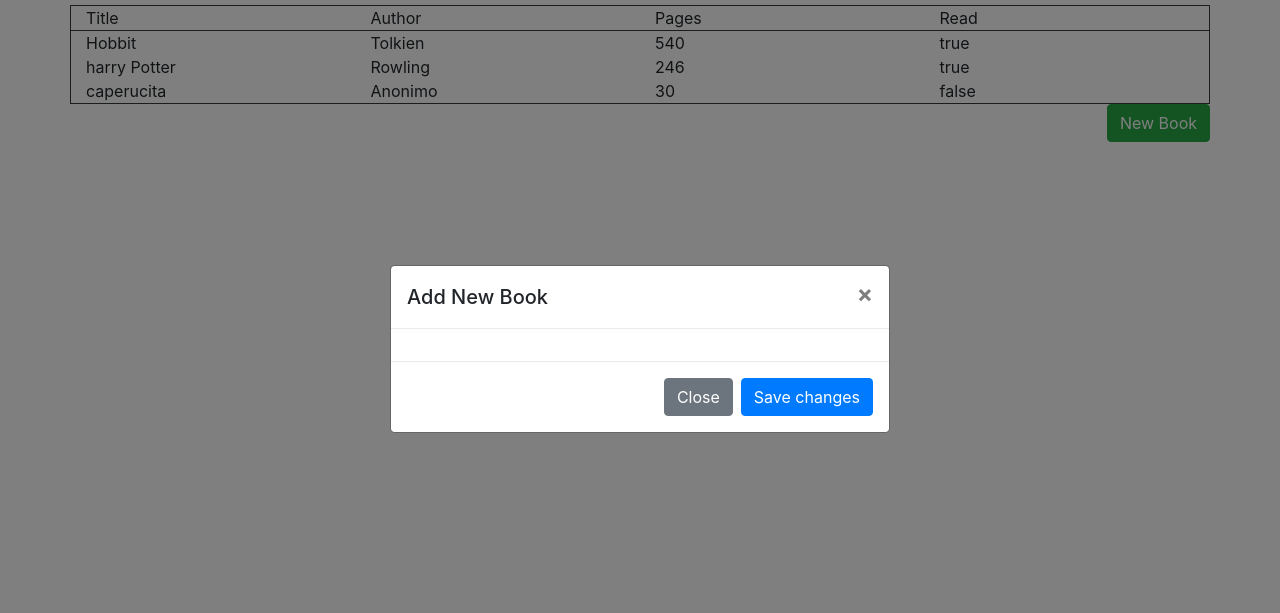
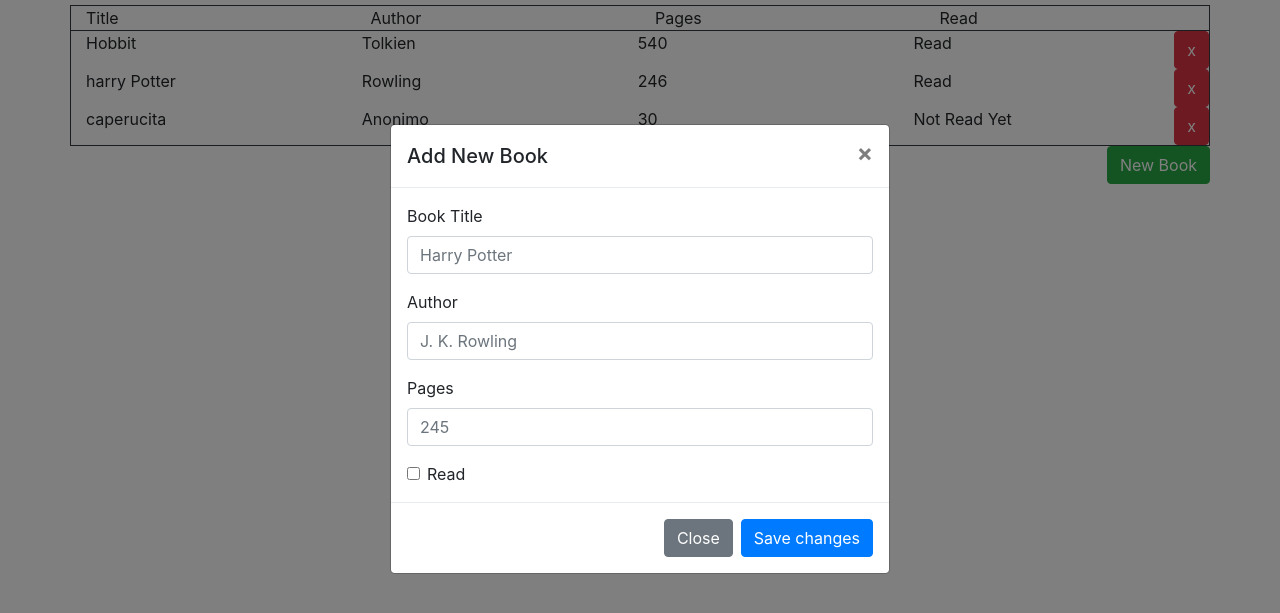
Before and after one commit to earosselot/Library, a plain HTML site: page index.html in a window 1280 px wide. Both pictures are taken after a click on the button "New Book". Shown: the part 51-664 px from the top of the page. Drawn offline with nearby package versions, Linux system fonts and the light colour scheme.

Commit message:
added buttons to delete books

```diff
--- a/index.html
+++ b/index.html
@@ -42,13 +42,36 @@
                         <span aria-hidden="true">&times;</span>
                     </button>
                 </div>
-                <div class="modal-body">
+                <form id="new-book" name="new-book">
 
-                </div>
-                <div class="modal-footer">
-                    <button type="button" class="btn btn-secondary" data-dismiss="modal">Close</button>
-                    <button type="button" class="btn btn-primary">Save changes</button>
-                </div>
+                    <div class="modal-body">
+                        <div class="form-group">
+                            <label for="book-title">Book Title</label>
+                            <input type="text" class="form-control" id="book-title" placeholder="Harry Potter" name="book-title" required>
+                        </div>
+                        <div class="form-group">
+                            <label for="book-author">Author</label>
+                            <input type="text" class="form-control" id="book-author" placeholder="J. K. Rowling" name="book-author" required>
+                        </div>
+                        <div class="form-group">
+                            <label for="book-pages">Pages</label>
+                            <input type="text" class="form-control" id="book-pages" placeholder="245" name="book-pages" required>
+                        </div>
+                        <div class="form-check">
+                            <input class="form-check-input" type="checkbox" value="" id="book-readed" name="book-read">
+                            <label class="form-check-label" for="book-read">
+                                Read
+                            </label>
+                        </div>
+                    </div>
+
+                    <div class="modal-footer">
+                        <button type="button" class="btn btn-secondary" data-dismiss="modal">Close</button>
+                        <button type="submit" class="btn btn-primary" id="submit-new-book">Save changes</button>
+                    </div>
+
+                </form>
+
             </div>
         </div>
     </div>
--- a/scripts.js
+++ b/scripts.js
@@ -1,12 +1,19 @@
 let myLibrary = []
-const libraryTable = document.querySelector('#libraryTable')
+const libraryTable = document.getElementById('libraryTable')
 
-function Book (title, author, pages, read) {
-    this.title = title,
-    this.author = author,
-    this.pages = pages,
-    this.read = read
-};
+
+let Book = (function() {
+    let nextId = 0;
+
+    return function Book(title, author, pages, read) {
+    this.title = title;
+    this.author = author;
+    this.pages = pages;
+    this.read = read;
+    this._id = nextId++;
+    }
+})();
+
 
 Book.prototype.info = function() {
     let readedString;
@@ -18,27 +25,79 @@ Book.prototype.info = function() {
     return `${this.title} by ${this.author}, ${this.pages} pages, ${readedString}.`;
 }
 
+
+function restoreDeleteButtons() {
+    deleteButtons = document.querySelectorAll('.delete');
+    deleteButtons.forEach(button => {
+        button.addEventListener('click', () => {
+            const bookId = button.id;
+            const indexbookToDelete = myLibrary.findIndex(book => book._id == bookId);
+            myLibrary.splice(indexbookToDelete, 1);
+
+            let rowToDelete = button.parentElement;
+            rowToDelete.remove();
+        })
+    });
+}
+
+
+function addBookToDOM(book) {
+    let row = document.createElement('div');
+    row.classList.add('row');
+
+    Object.keys(book).forEach((val, key, arr) => {
+        if (Object.is(arr.length - 1, key)) {
+            row.setAttribute('data-id', book[val]);
+            let deleteButton = document.createElement('button');
+            deleteButton.classList.add('btn', 'btn-danger', 'delete');
+            deleteButton.id = book[val];
+            deleteButton.textContent = 'x';
+            row.appendChild(deleteButton);
+        } else if (Object.is(arr.length - 2, key)) {
+            let col = document.createElement('div');
+            col.classList.add('col');
+            if (book[val]) {
+                col.textContent = 'Read';
+            } else {
+                col.textContent = 'Not Read Yet';
+            }
+            row.appendChild(col);
+
+        } else {
+            let col = document.createElement('div');
+            col.classList.add('col');
+            col.textContent = book[val];
+            row.appendChild(col);
+        }
+    });
+    libraryTable.appendChild(row);
+    restoreDeleteButtons();
+}
+
+
 function addBookToLibrary(title, author, pages, read) {
     let newBook = new Book(title, author, pages, read);
     myLibrary.push(newBook);
+    addBookToDOM(newBook);
 }
+
+
+function bookSubmit(event) {
+
+    const title = newBookForm.elements["book-title"].value;
+    const author = newBookForm.elements["book-author"].value;
+    const pages = newBookForm.elements["book-pages"].value;
+    const read = newBookForm.elements["book-read"].checked;
+
+    addBookToLibrary(title, author, pages, read);
+    event.preventDefault();
+}
+
+
+const newBookForm = document.forms['new-book'];
+newBookForm.addEventListener('submit', bookSubmit);
+
 
 addBookToLibrary('Hobbit', 'Tolkien', 540, true);
 addBookToLibrary('harry Potter', 'Rowling', 246, true);
 addBookToLibrary('caperucita', 'Anonimo', 30, false);
-
-console.log(myLibrary);
-console.table(myLibrary);
-
-
-myLibrary.forEach(book => {
-    let row = document.createElement('div');
-    row.classList.add('row');
-    Object.keys(book).forEach(key => {
-        let col = document.createElement('div');
-        col.classList.add('col');
-        col.textContent = book[key];
-        row.appendChild(col);
-    });
-    libraryTable.appendChild(row);
-});
```
